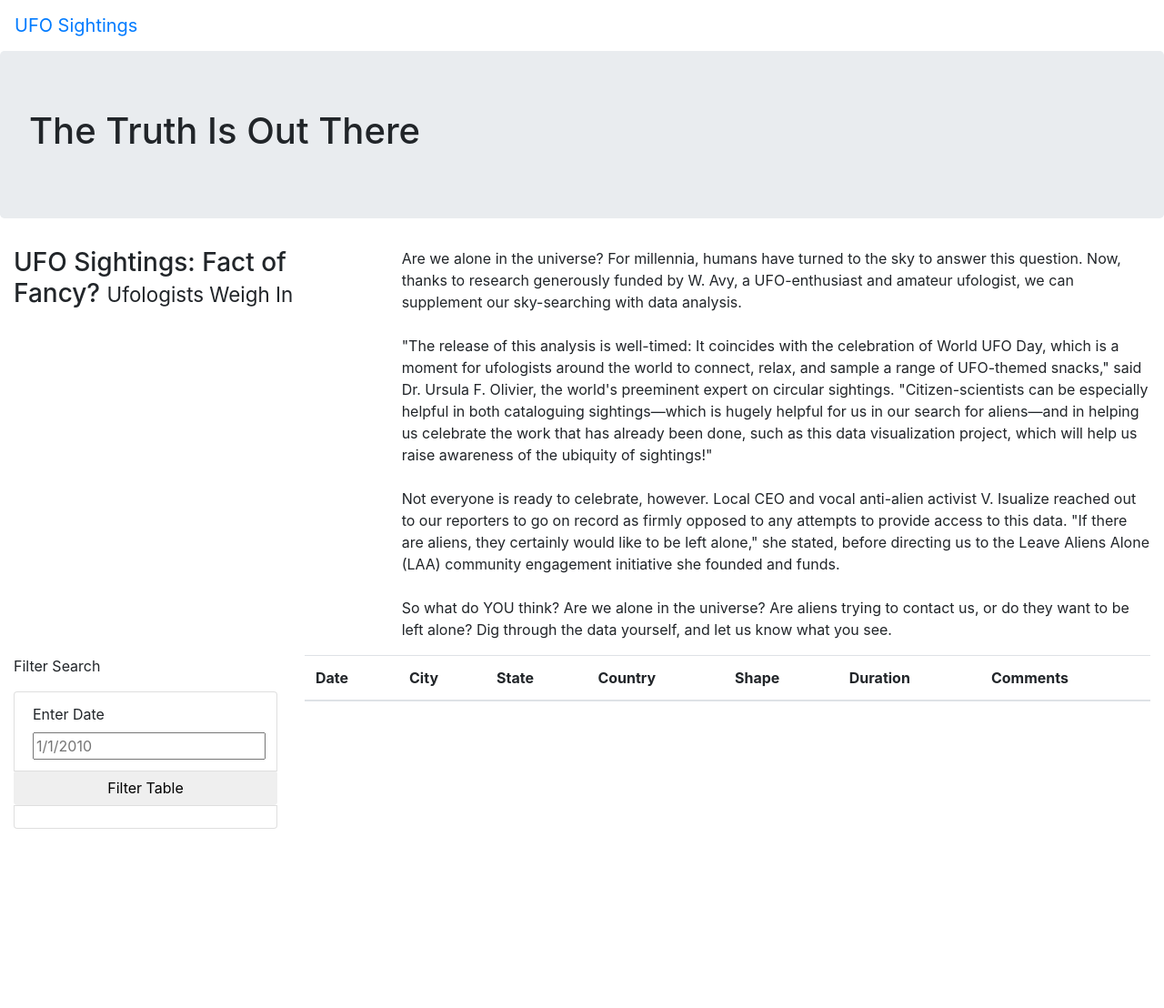
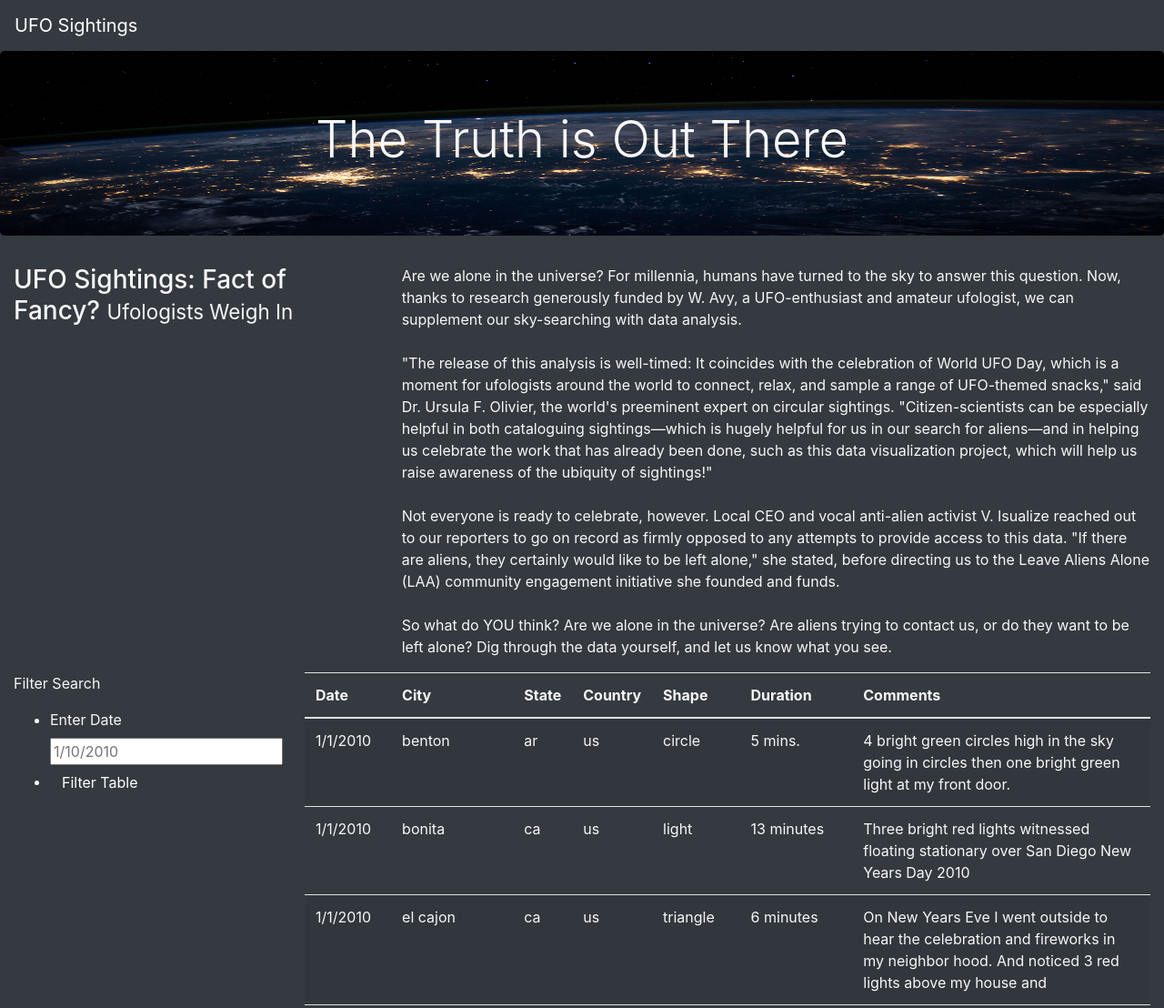
Before and after one commit to Maria-cheema/UFOs, a plain HTML site: page index.html in a window 1280 px wide. Shown: the top 1108 px of the page at 91% size. Before the commit the page ends 911 px from the top, so only its background shows below. Drawn offline with nearby package versions, Linux system fonts and the light colour scheme; files that its build step writes are made by us from their sources; files whose address does not match are found by name.

Commit message:
Update files

```diff
--- a/static/js/index.html
+++ b/index.html
@@ -15,15 +15,16 @@
 
 </head>
 
-<body>
+<body class="bg-dark">
     <div class="wrapper">
-        <nav class="navbar navbar-expand-lg">
+      <nav class="navbar navbar-dark bg-dark navbar-expand-lg">
             <a class="navbar-brand" href="index.html">UFO Sightings</a>
           </nav>
         </div>
         <div class="jumbotron">
-            <h1>The Truth Is Out There</h1>
+          <h1 class="display-4">The Truth is Out There</h1>
         </div>
+
           <div class="container-fluid">
             <div class="row">
               <div class="col-md-4">
@@ -41,23 +42,18 @@
           <div class="container-fluid">
             <div class="row">
               <div class="col-md-3">
-                <form>
+                <form class="bg-dark">
                   <p>Filter Search</p>
-
-                     <ul class="list-group">
-
-                         <li class="list-group-item">
+                  <ul class="bg-dark">
+                    <li class="bg-dark">
                       <label for="date">Enter Date</label>
-                             <input type="text" placeholder="1/1/2010" id="datetime" />
+                      <input type="text" placeholder="1/10/2010" id="datetime" />
                     </li>
-
-                  <button id="filter-btn" type="button" class="btn btn-default">Filter Table</button>
+                    <li class="bg-dark">
+                       <button id="filter-btn" type="button" class="btn btn-dark">
+                         Filter Table
+                       </button>
                     </li>
-                <li class="list-group-item">
-
-
-                </li>
-
                   </ul>
                  </form>
 
--- a/static/CSS/style.css
+++ b/static/CSS/style.css
@@ -0,0 +1,9 @@
+body {
+
+    color: #f7f7f7;
+  }
+  .jumbotron {
+    background-image: url("../images/nasa.jpg");
+    background-size: 100% 100%;
+    text-align: center;
+  }
--- a/static/js/app.js
+++ b/static/js/app.js
@@ -1,45 +1,36 @@
 // import the data from data.js
 const tableData = data;
+
 // Reference the HTML table using d3
 var tbody = d3.select("tbody");
 
 function buildTable(data) {
   // clear out any existing data
   tbody.html("");
-}
 
-// add for each function
-data.forEach((dataRow) => {
-//create a variable that will append a row to the table body
-  let row = tbody.append("tr");
-   // Loop through each field in the dataRow and add
-    // each value as a table cell (td)
+  // Loop through each object in the data and append a row and cells for each value
+  data.forEach((dataRow) => {
+    let row = tbody.append("tr");
     Object.values(dataRow).forEach((val) => {
       let cell = row.append("td");
       cell.text(val);
-      }
-    );
-});
-
+    });
+  });
+}
 
 function handleClick() {
   // Grab the datetime value from the filter
   let date = d3.select("#datetime").property("value");
   let filteredData = tableData;
 
-   // Check to see if a date was entered and filter the
-  // data using that date.
+  // Check to see if a date was entered and filter the data using that date
   if (date) {
-    // Apply `filter` to the table data to only keep the
-    // rows where the `datetime` value matches the filter value
     filteredData = filteredData.filter(row => row.datetime === date);
-  };
+  }
 
-   // Rebuild the table using the filtered data
-  // @NOTE: If no date was entered, then filteredData will
-  // just be the original tableData.
+  // Rebuild the table using the filtered data
   buildTable(filteredData);
-};
+}
 
 // Attach an event to listen for the form button
 d3.selectAll("#filter-btn").on("click", handleClick);
```
Also changed, not shown: static/images/nasa.jpg (added). Lines whose indentation alone changed are shown as unchanged.
